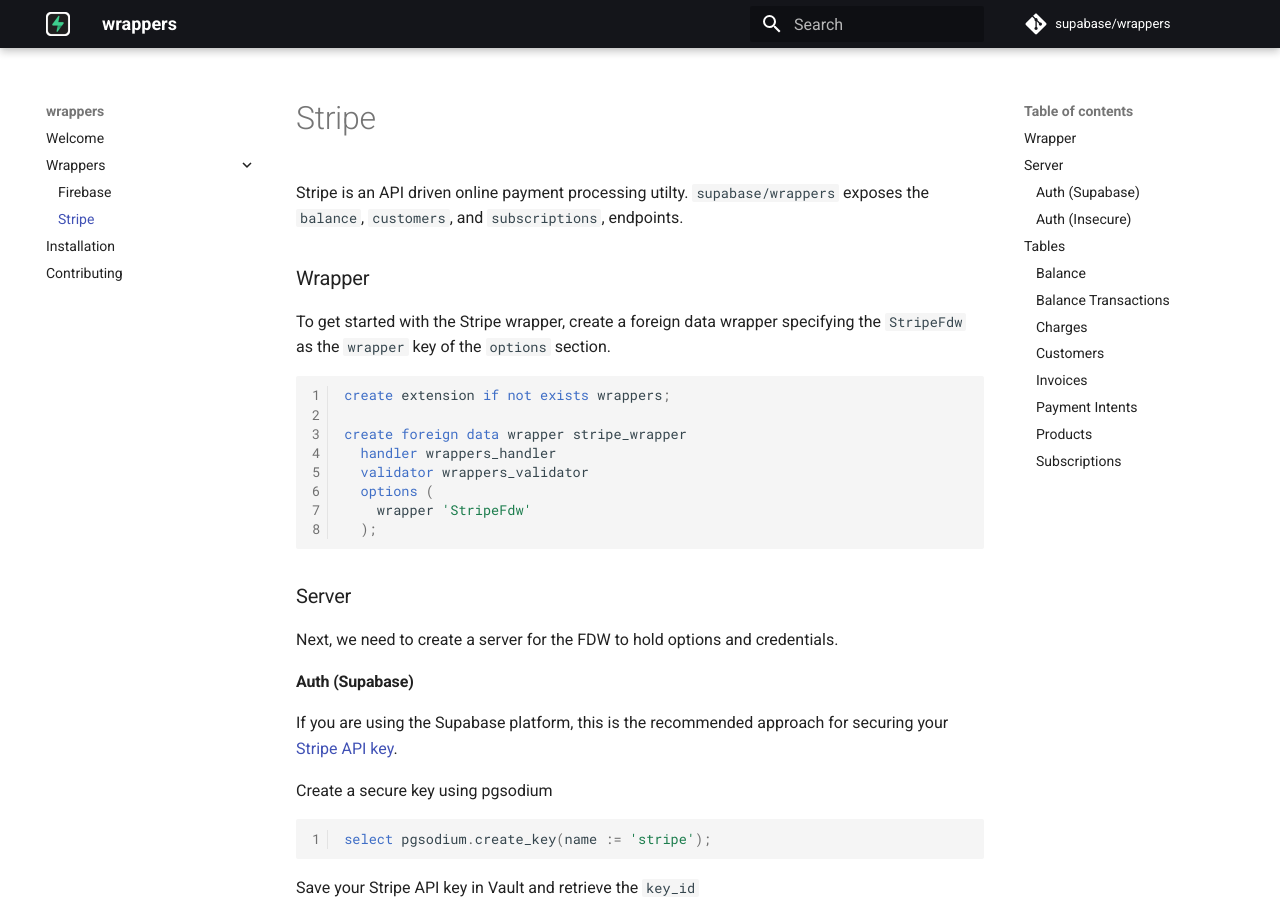
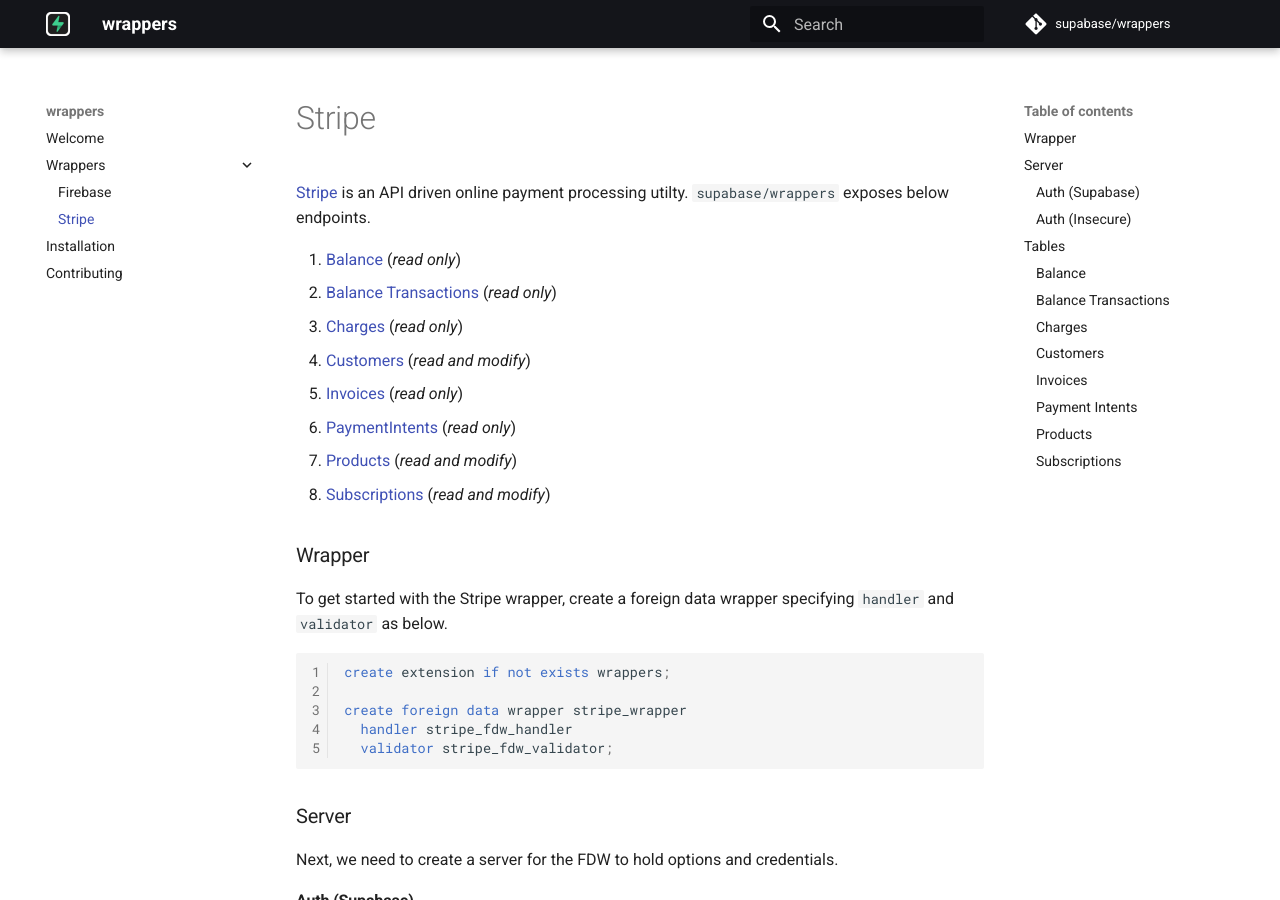
Before and after one commit to supabase/wrappers, an MkDocs documentation site: the page built from docs/stripe.md, in a window 1280 px wide and 900 px high. Built offline with MkDocs 1.6.1 and Material for MkDocs 9.7.7, drawn with Linux system fonts in a browser that asks for light colours; comment, search, counter and statistics services are not loaded; some of the changed text lies outside the part shown.

Commit message:
update docs with latest changes

````diff
--- a/docs/stripe.md
+++ b/docs/stripe.md
@@ -1,17 +1,23 @@
-Stripe is an API driven online payment processing utilty. `supabase/wrappers` exposes the `balance`, `customers`, and `subscriptions`, endpoints.
+[Stripe](https://stripe.com) is an API driven online payment processing utilty. `supabase/wrappers` exposes below endpoints.
+
+1. [Balance](https://stripe.com/docs/api/balance) (*read only*)
+2. [Balance Transactions](https://stripe.com/docs/api/balance_transactions/list) (*read only*)
+3. [Charges](https://stripe.com/docs/api/charges/list) (*read only*)
+4. [Customers](https://stripe.com/docs/api/customers/list) (*read and modify*)
+5. [Invoices](https://stripe.com/docs/api/invoices/list) (*read only*)
+6. [PaymentIntents](https://stripe.com/docs/api/payment_intents/list) (*read only*)
+7. [Products](https://stripe.com/docs/api/products/list) (*read and modify*)
+8. [Subscriptions](https://stripe.com/docs/api/subscriptions/list) (*read and modify*)
 
 ### Wrapper
-To get started with the Stripe wrapper, create a foreign data wrapper specifying the `StripeFdw` as the `wrapper` key of the `options` section.
+To get started with the Stripe wrapper, create a foreign data wrapper specifying `handler` and `validator` as below.
 
 ```sql
 create extension if not exists wrappers;
 
 create foreign data wrapper stripe_wrapper
-  handler wrappers_handler
-  validator wrappers_validator
-  options (
-    wrapper 'StripeFdw'
-  );
+  handler stripe_fdw_handler
+  validator stripe_fdw_validator;
 ```
 
 ### Server
@@ -291,7 +297,7 @@
 )
   server my_stripe_server
   options (
-    object 'subscriptions'
+    object 'subscriptions',
     rowid_column 'id'
   );
 ```
````
Also changed, not shown: other parts of docs/stripe.md (+2 -2 lines), docs/firebase.md (+12 -16 lines), docs/index.md (+1 -1 lines).
